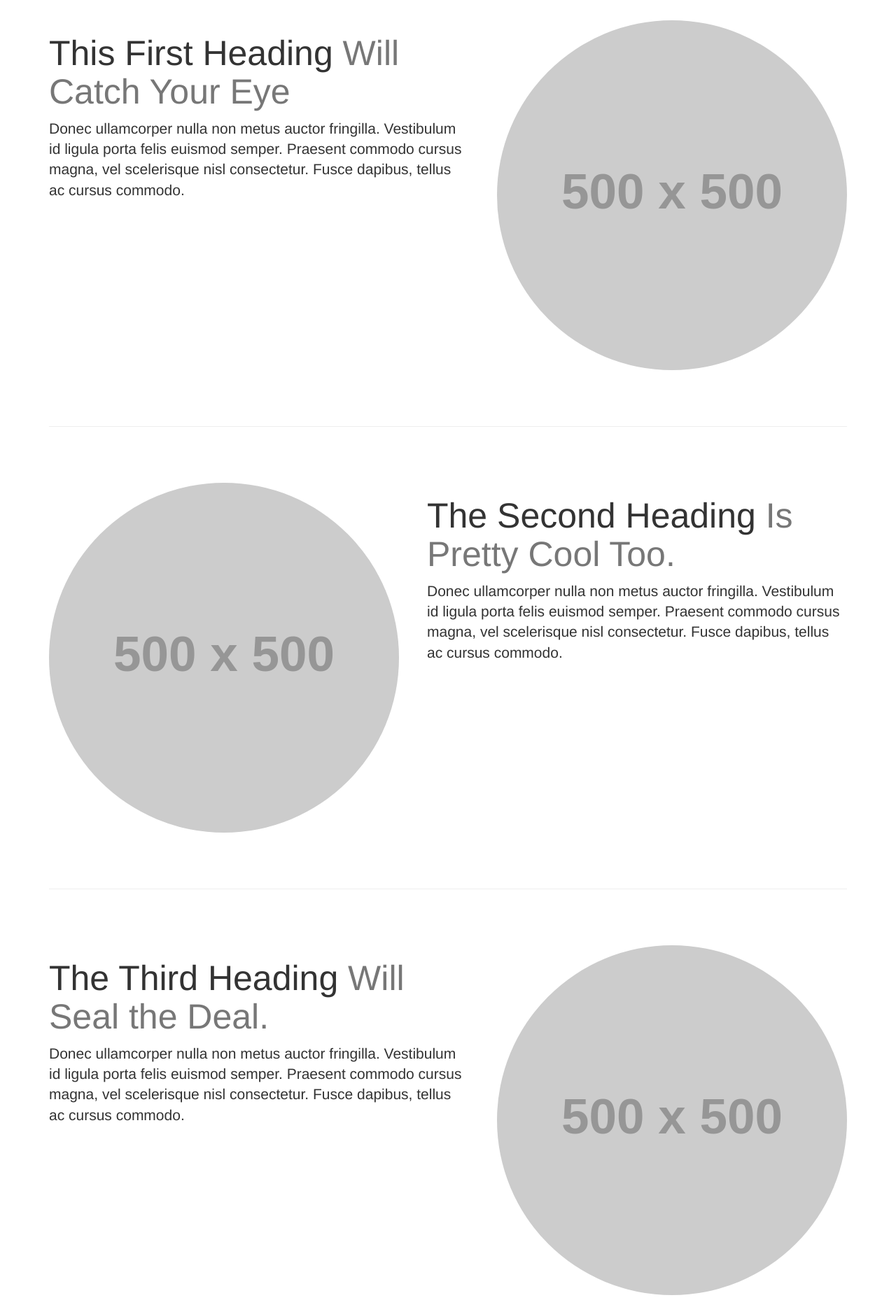
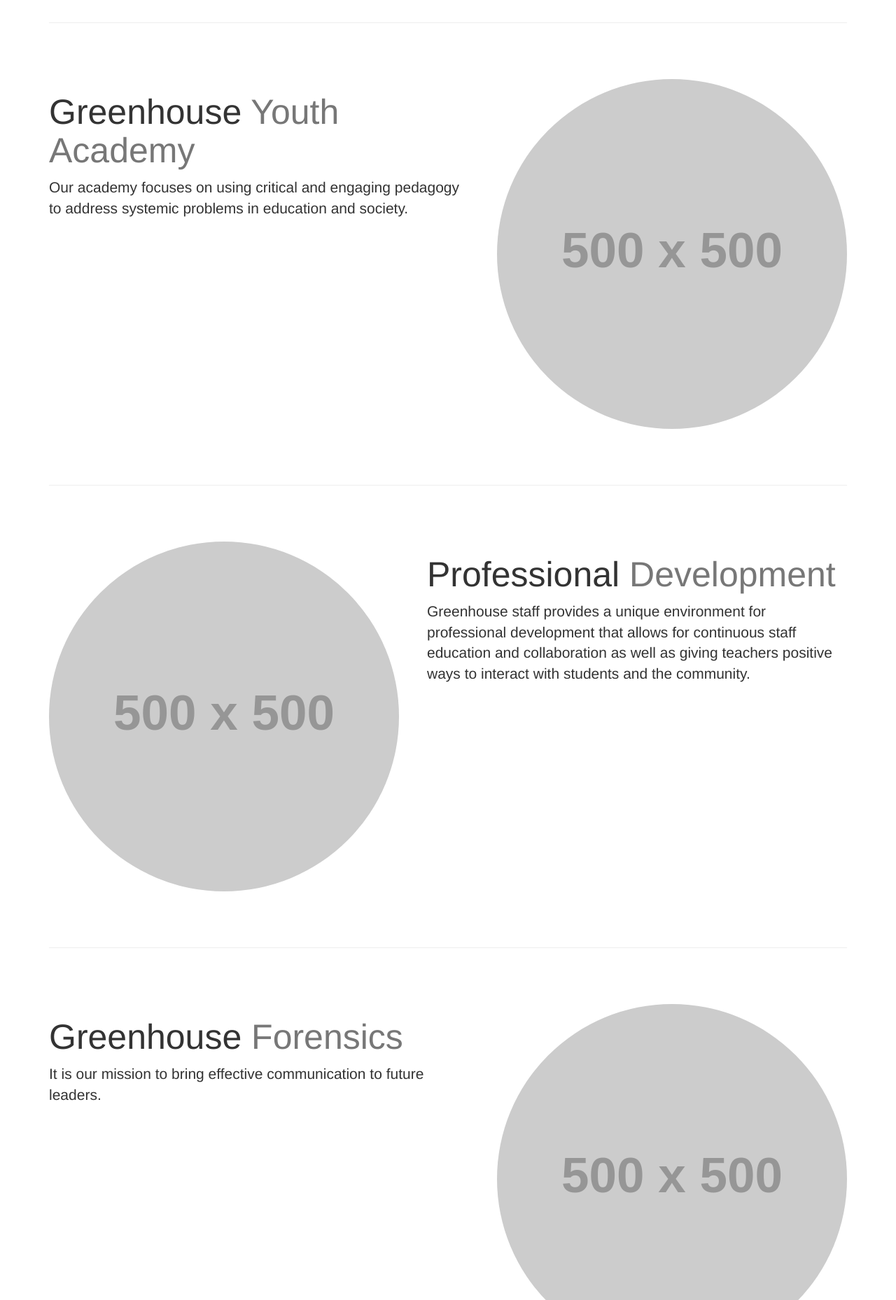
Before and after one commit to richeuncle/GCI, a plain HTML site: page index.html in a window 1280 px wide. Shown: the part 700-2558 px from the top of the page at 70% size. Drawn offline with nearby package versions, Linux system fonts and the light colour scheme; placeholder pictures from the web are drawn by us.

Commit message:
changes made to copy

```diff
--- a/index.html
+++ b/index.html
@@ -65,8 +65,8 @@
     <header class="header-image">
         <div class="headline">
             <div class="container">
-                <h1>One Page Wonder</h1>
-                <h2>Will Knock Your Socks Off</h2>
+                <h1>GCI INC.</h1>
+                <h2>Greenhouse Communication Initiative</h2>
             </div>
         </div>
     </header>
@@ -79,10 +79,10 @@
         <!-- First Featurette -->
         <div class="featurette" id="about">
             <img class="featurette-image img-circle img-responsive pull-right" src="http://placehold.it/500x500">
-            <h2 class="featurette-heading">This First Heading
-                <span class="text-muted">Will Catch Your Eye</span>
+            <h2 class="featurette-heading">Greenhouse
+                <span class="text-muted">Youth Academy</span>
             </h2>
-            <p class="lead">Donec ullamcorper nulla non metus auctor fringilla. Vestibulum id ligula porta felis euismod semper. Praesent commodo cursus magna, vel scelerisque nisl consectetur. Fusce dapibus, tellus ac cursus commodo.</p>
+            <p class="lead">Our academy focuses on using critical and engaging pedagogy to address systemic problems in education and society.</p>
         </div>
 
         <hr class="featurette-divider">
@@ -90,10 +90,10 @@
         <!-- Second Featurette -->
         <div class="featurette" id="services">
             <img class="featurette-image img-circle img-responsive pull-left" src="http://placehold.it/500x500">
-            <h2 class="featurette-heading">The Second Heading
-                <span class="text-muted">Is Pretty Cool Too.</span>
+            <h2 class="featurette-heading">Professional
+                <span class="text-muted">Development</span>
             </h2>
-            <p class="lead">Donec ullamcorper nulla non metus auctor fringilla. Vestibulum id ligula porta felis euismod semper. Praesent commodo cursus magna, vel scelerisque nisl consectetur. Fusce dapibus, tellus ac cursus commodo.</p>
+            <p class="lead">Greenhouse staff provides a unique environment for professional development that allows for continuous staff education and collaboration as well as giving teachers positive ways to interact with students and the community.</p>
         </div>
 
         <hr class="featurette-divider">
@@ -101,10 +101,10 @@
         <!-- Third Featurette -->
         <div class="featurette" id="contact">
             <img class="featurette-image img-circle img-responsive pull-right" src="http://placehold.it/500x500">
-            <h2 class="featurette-heading">The Third Heading
-                <span class="text-muted">Will Seal the Deal.</span>
+            <h2 class="featurette-heading">Greenhouse
+                <span class="text-muted">Forensics</span>
             </h2>
-            <p class="lead">Donec ullamcorper nulla non metus auctor fringilla. Vestibulum id ligula porta felis euismod semper. Praesent commodo cursus magna, vel scelerisque nisl consectetur. Fusce dapibus, tellus ac cursus commodo.</p>
+            <p class="lead">It is our mission to bring effective communication to future leaders.</p>
         </div>
 
         <hr class="featurette-divider">
```
